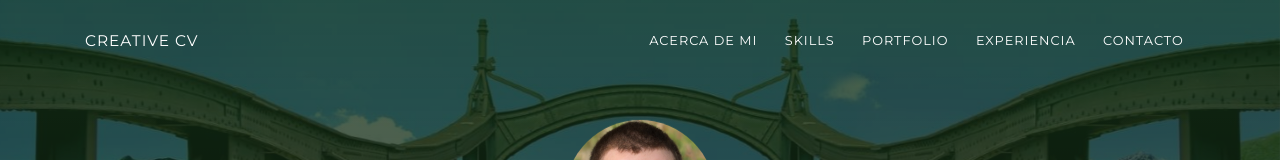
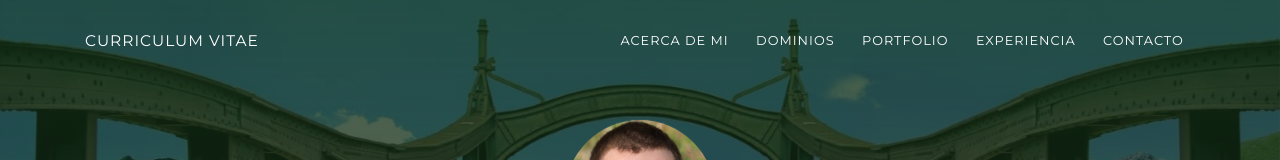
Before and after one commit to cms21funk/Desafio_6, a plain HTML site: page index.html in a window 1280 px wide. Shown: the top 160 px of the page. Drawn offline with Linux system fonts and the light colour scheme; animation ran at ten frames a second.

Commit message:
Edite el archivo Index.html como prueba 1

```diff
--- a/index.html
+++ b/index.html
@@ -24,13 +24,13 @@
       <div class="profile-page sidebar-collapse">
         <nav class="navbar navbar-expand-lg fixed-top navbar-transparent bg-primary" color-on-scroll="400">
           <div class="container">
-            <div class="navbar-translate"><a class="navbar-brand" href="#" rel="tooltip">Creative CV</a>
+            <div class="navbar-translate"><a class="navbar-brand" href="#" rel="tooltip">CURRICULUM VITAE</a>
               <button class="navbar-toggler navbar-toggler" type="button" data-toggle="collapse" data-target="#navigation" aria-controls="navigation" aria-expanded="false" aria-label="Toggle navigation"><span class="navbar-toggler-bar bar1"></span><span class="navbar-toggler-bar bar2"></span><span class="navbar-toggler-bar bar3"></span></button>
             </div>
             <div class="collapse navbar-collapse justify-content-end" id="navigation">
               <ul class="navbar-nav">
                 <li class="nav-item"><a class="nav-link smooth-scroll" href="#about">Acerca de Mi</a></li>
-                <li class="nav-item"><a class="nav-link smooth-scroll" href="#skill">Skills</a></li>
+                <li class="nav-item"><a class="nav-link smooth-scroll" href="#skill">Dominios</a></li>
                 <li class="nav-item"><a class="nav-link smooth-scroll" href="#portfolio">Portfolio</a></li>
                 <li class="nav-item"><a class="nav-link smooth-scroll" href="#experience">Experiencia</a></li>
                 <li class="nav-item"><a class="nav-link smooth-scroll" href="#contact">Contacto</a></li>
```
Also changed, not shown: README.txt.
